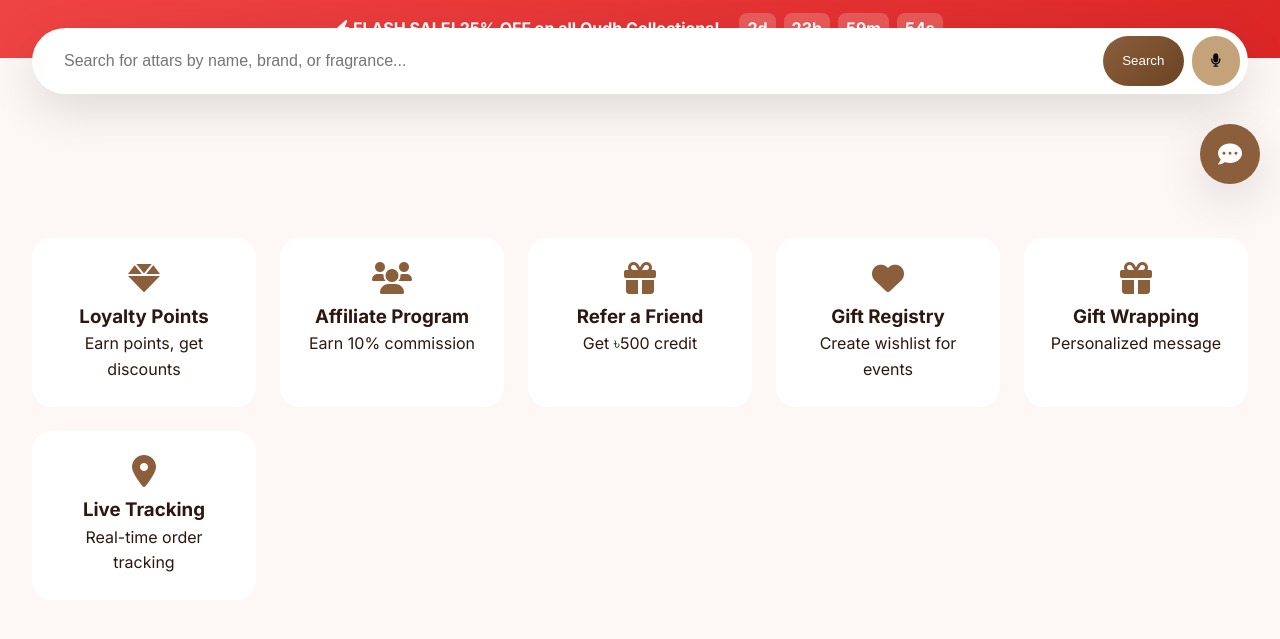
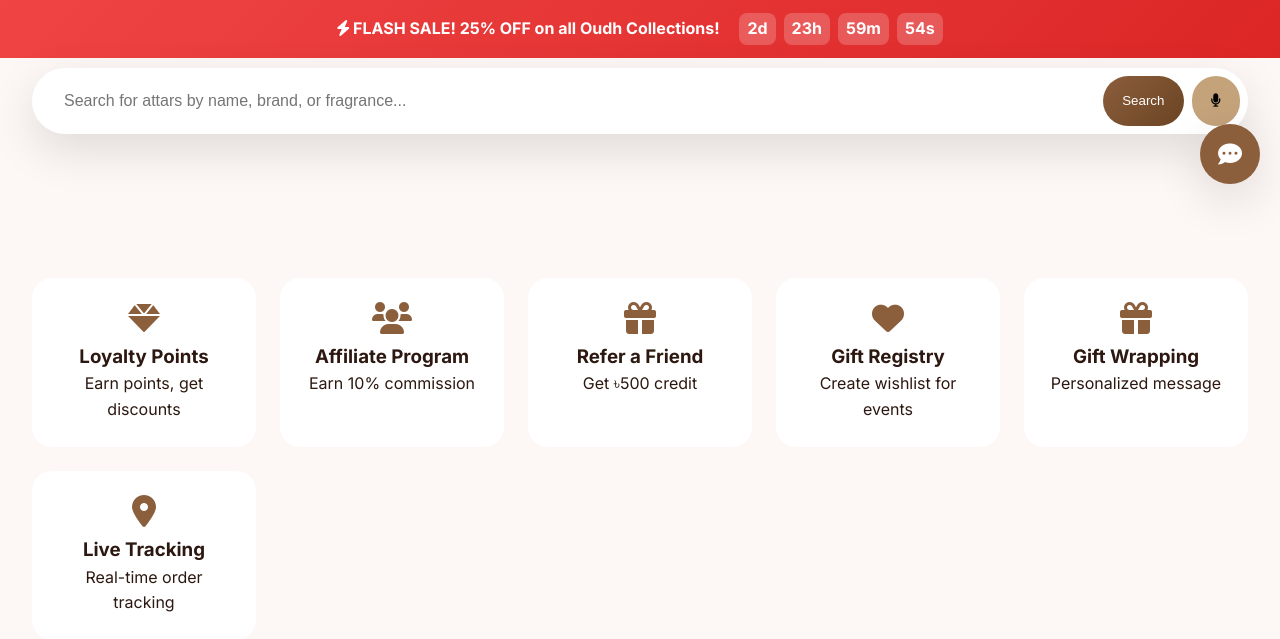
Before and after one commit to khoiumambia/WE-ARE-MUSLIM, a PHP site: page / in a window 1280 px wide. Shown: the part 596-1235 px from the top of the page. Run offline with PHP 8.4, Linux system fonts and the light colour scheme.

Commit message:
Update style.css

```diff
--- a/css/style.css
+++ b/css/style.css
@@ -320,7 +320,7 @@ body {
 /* Search Section */
 .search-section {
     max-width: 1400px;
-    margin: -30px auto 2rem;
+    margin: 10px auto 2rem;
     padding: 0 2rem;
     position: relative;
     z-index: 10;
```
